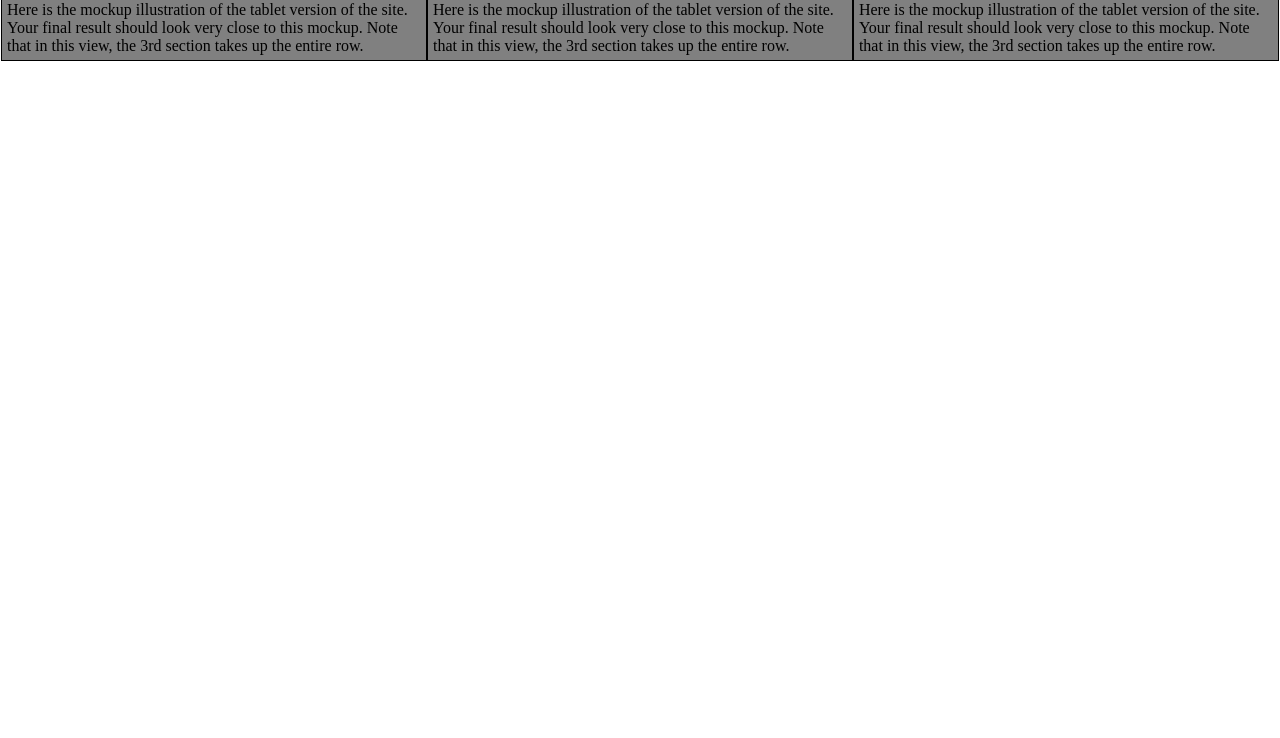
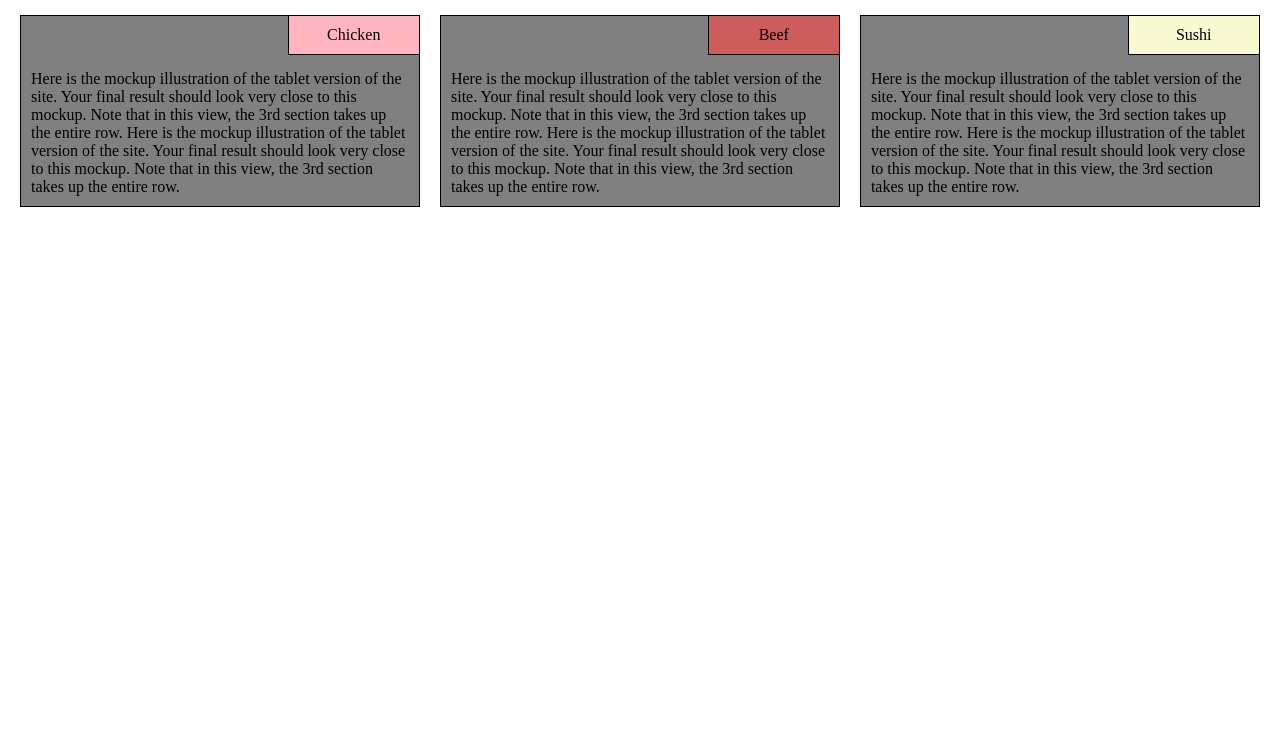
Before and after one commit to GeoffreyBrann/coursera-test, a plain HTML site: page mod2_solution/index.html in a window 1280 px wide. Shown: the part 62-800 px from the top of the page. Drawn offline with Linux system fonts and the light colour scheme.

Commit message:
created encompassing section to make space between sections

```diff
--- a/mod2_solution/css/styles.css
+++ b/mod2_solution/css/styles.css
@@ -6,6 +6,20 @@
 }
 h1 {
 	text-align: center;
+	margin: 10px;
+}
+
+div {
+	padding: 10px;
+}
+
+section {
+	background-color: gray;
+	border: 1px solid black;
+}
+
+p {
+	padding: 10px;
 }
 .p1 {
 	width: 33%;
@@ -17,17 +31,14 @@ h1 {
 	text-align: center;
 }
 .p2 {
-  	padding: 5px;
+  	padding-top: 15px;
   	margin-top: 0px;
   	overflow: auto;
 }
 div.d1 {
-  	border: 1px solid black;
-  	margin-bottom: 15px;
 	position: relative;
-	background-color: gray;
-	margin-right: auto;
-  	margin-left: auto;
+	background-color: white;
+	border: none;
 }
 #chicken {
 	background-color: lightpink;
@@ -42,7 +53,6 @@ div.d1 {
 /* Simple Responsive Framework. */
 .row {
   width: 100%;
-  border: 1px solid black;
 }
 
 /********** Large devices only (Desktop) **********/
--- a/mod2_solution/index.html
+++ b/mod2_solution/index.html
@@ -3,7 +3,7 @@
 <head>
 	<meta charset="utf-8">
 	<meta name="viewport" content="width=device-width, initial-scale=1">
-	<title></title>
+	<title>Module 2 Assignment</title>
 	<link rel="stylesheet" href="css/styles.css">
 </head>
 <body>
@@ -12,21 +12,27 @@
 
 <div class="row">
 	<div class="col-lg-4 col-md-6 d1">
+		<section>
 			<p class="p1" id="chicken">Chicken</p>
 
-			<p class="p2">Here is the mockup illustration of the tablet version of the site. Your final result should look very close to this mockup. Note that in this view, the 3rd section takes up the entire row.</p>
+			<p class="p2">Here is the mockup illustration of the tablet version of the site. Your final result should look very close to this mockup. Note that in this view, the 3rd section takes up the entire row. Here is the mockup illustration of the tablet version of the site. Your final result should look very close to this mockup. Note that in this view, the 3rd section takes up the entire row.</p>
+		</section>
 	</div>
 
 	<div class="col-lg-4 col-md-6 d1">
+		<section>
 			<p class="p1" id="beef">Beef</p>
 
-			<p class="p2">Here is the mockup illustration of the tablet version of the site. Your final result should look very close to this mockup. Note that in this view, the 3rd section takes up the entire row.</p>
+			<p class="p2">Here is the mockup illustration of the tablet version of the site. Your final result should look very close to this mockup. Note that in this view, the 3rd section takes up the entire row. Here is the mockup illustration of the tablet version of the site. Your final result should look very close to this mockup. Note that in this view, the 3rd section takes up the entire row.</p>
+		</section>
 	</div>
 
 	<div class="col-lg-4 col-md-12 d1">
+		<section>
 			<p class="p1" id="sushi">Sushi</p>
 
-			<p class="p2">Here is the mockup illustration of the tablet version of the site. Your final result should look very close to this mockup. Note that in this view, the 3rd section takes up the entire row.</p>
+			<p class="p2">Here is the mockup illustration of the tablet version of the site. Your final result should look very close to this mockup. Note that in this view, the 3rd section takes up the entire row. Here is the mockup illustration of the tablet version of the site. Your final result should look very close to this mockup. Note that in this view, the 3rd section takes up the entire row.</p>
+		</section>
 	</div>
 </div>
 
```
